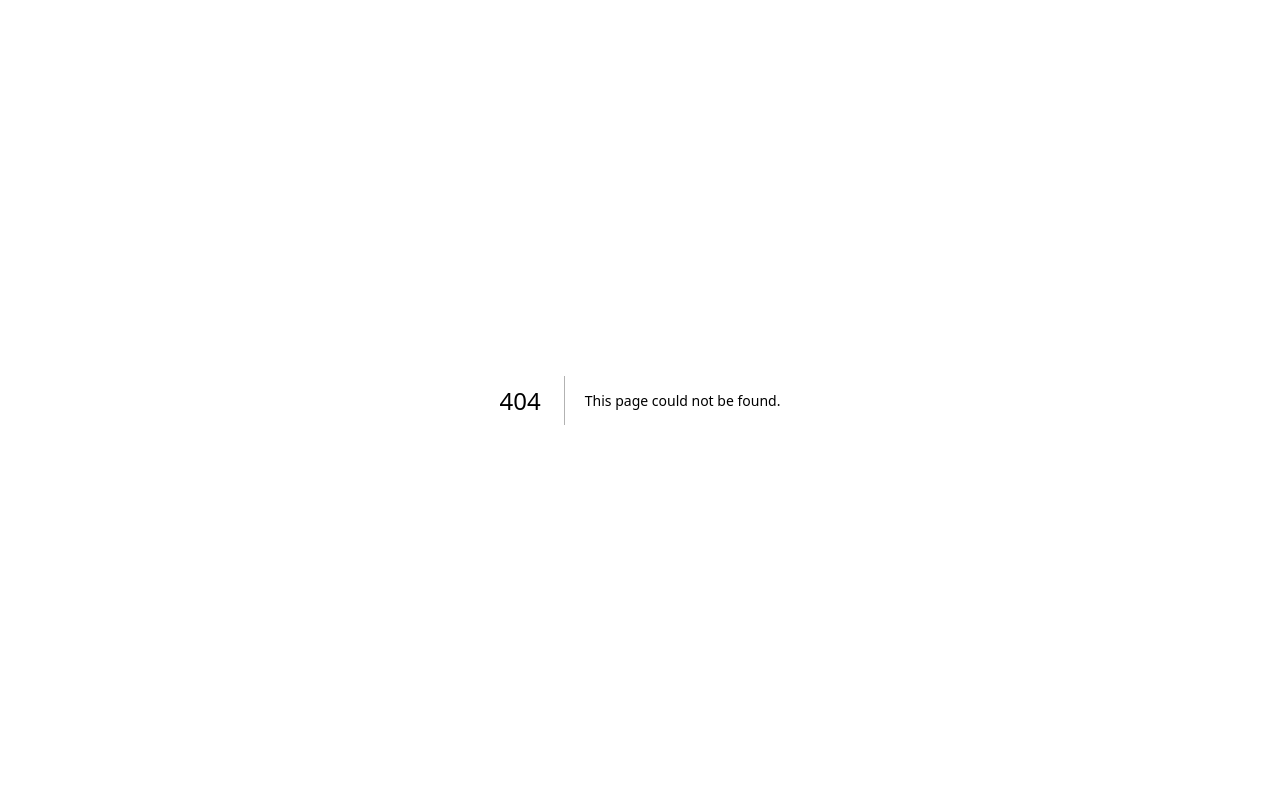
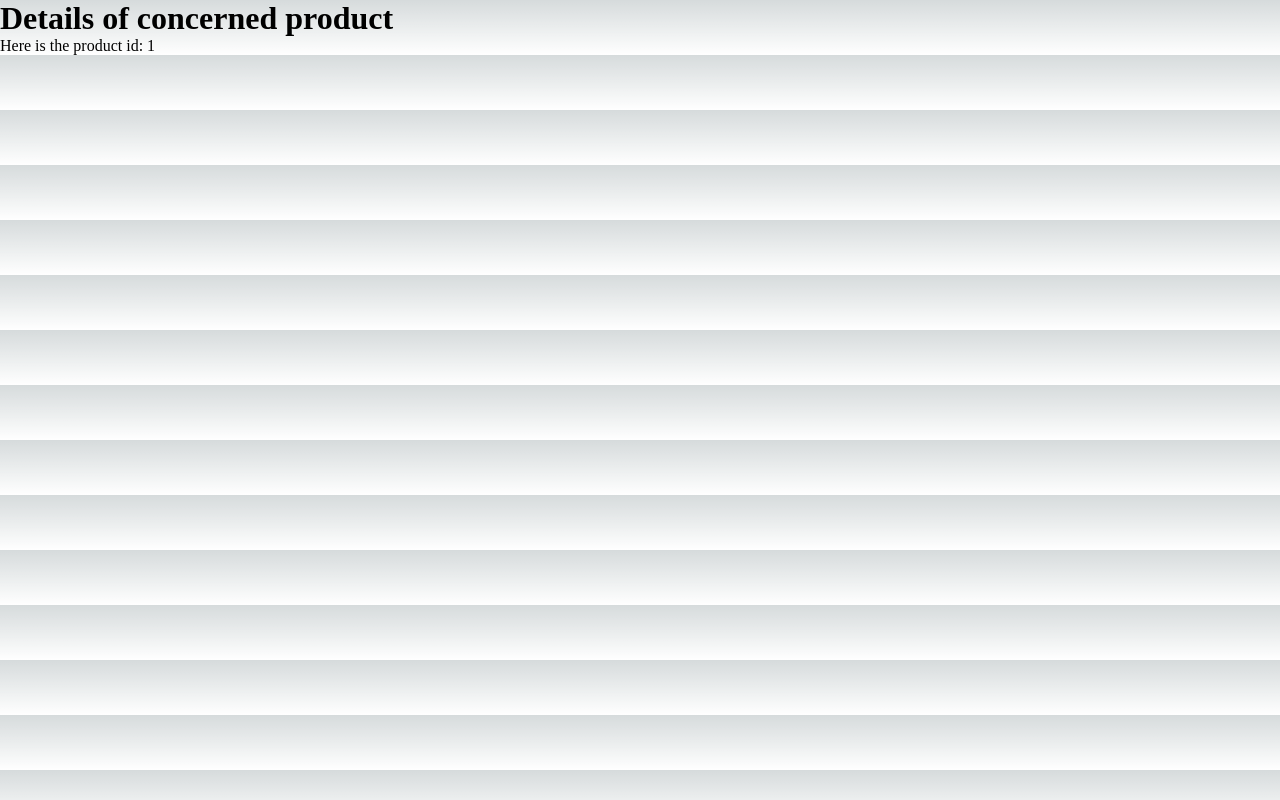
Before and after one commit to roshan-bh91/learning-nextjs, a Next.js app in the folder 02-routing/: page /products/1 in a window 1280 px wide. Before the commit this address had no page. Built offline with nearby package versions, Linux system fonts and the light colour scheme.

Commit message:
dynamic routing with nested edgecase

```diff
--- /dev/null
+++ b/02-routing/pages/products/[productId]/index.js
@@ -0,0 +1,14 @@
+import { useRouter } from "next/router";
+
+const ProductDetails = () => {
+  const router = useRouter();
+  const productId = router.query.productId;
+  return (
+    <div>
+      <h1>Details of concerned product</h1>
+      <p>Here is the product id: {productId}</p>
+    </div>
+  );
+};
+
+export default ProductDetails;
```
Also changed, not shown: 02-routing/pages/products/[productId]/review/[reviewId]/index.js (added, +13 -0 lines), 02-routing/pages/products/index.js (added, +9 -0 lines).
